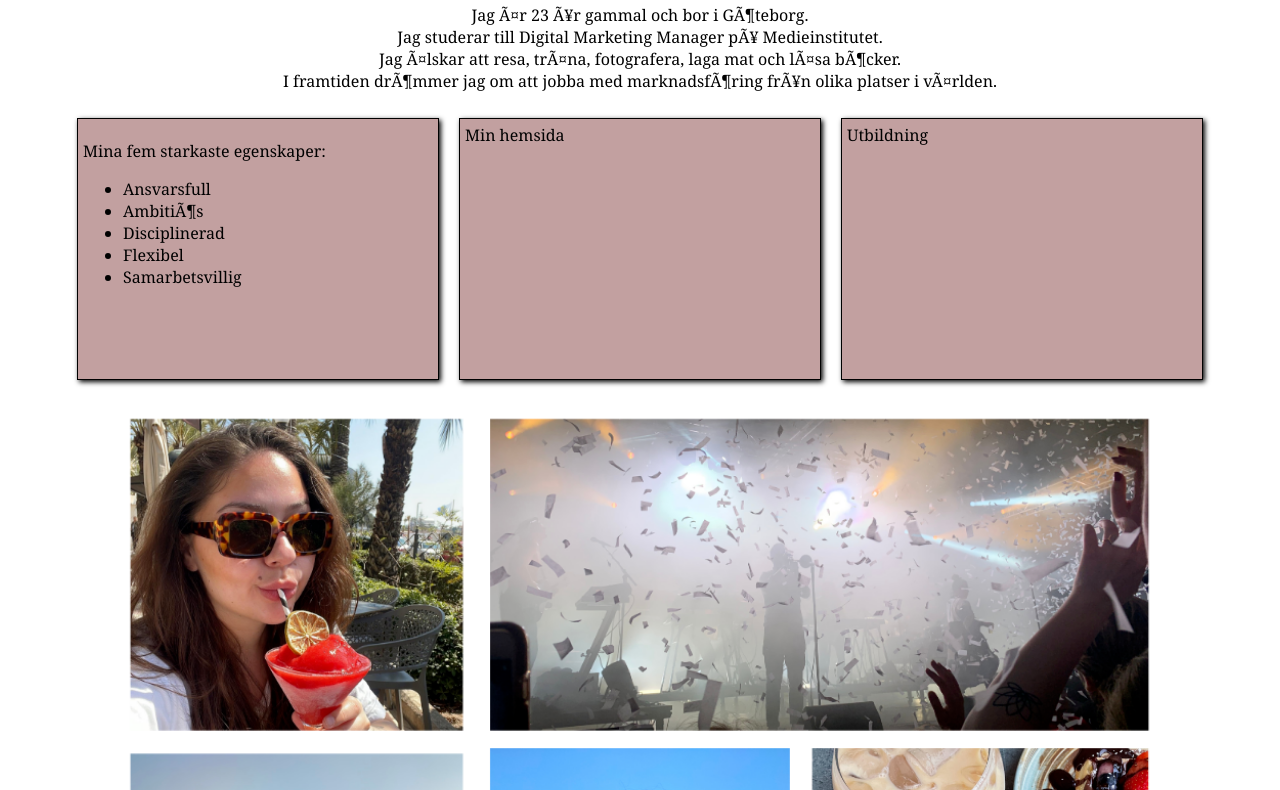
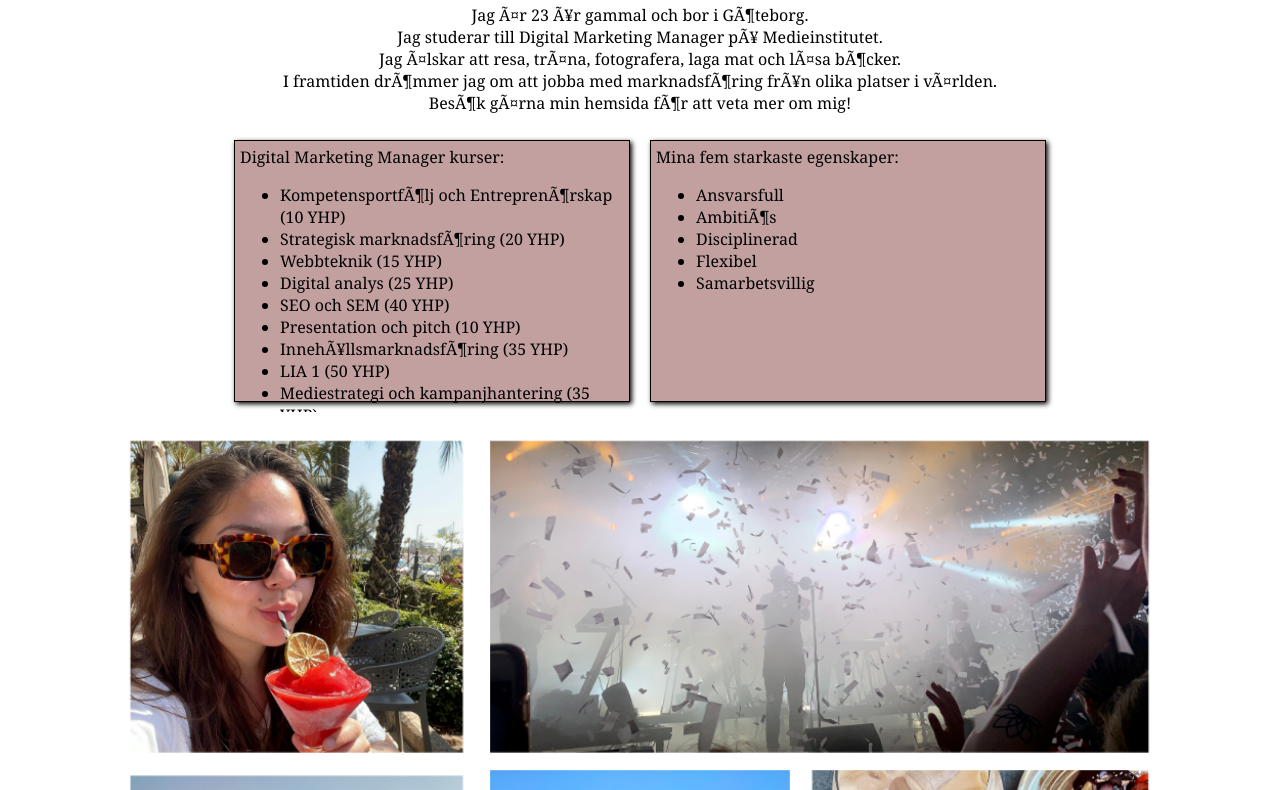
Before and after one commit to emmallopez/cv, a plain HTML site: page index.html in a window 1280 px wide. Shown: the part 161-951 px from the top of the page. Drawn offline with Linux system fonts and the light colour scheme.

Commit message:
Add files via upload
adds index and style

```diff
--- a/index.html
+++ b/index.html
@@ -13,8 +13,7 @@
     <meta charset="UTF-8">
     <meta> name="viewport" content="width=device-width, initial-scale=1.0"</meta>
     <title>Mitt CV</title>
-    <link> rel="icon" type="image/x-icon" href="/images/favicon.png"</link>
-    <link> rel="stylesheet" href="style.css"</link>
+    <link rel="icon" type="image/x-icon" href="/images/favicon.png"> rel="stylesheet" href="style.css"</link>
   </meta>
     </script>
 </head>
@@ -35,6 +34,7 @@
             <a href="index.html">Hem|</a>
             <a href="mittcv.html">Mitt CV |</a>
             <a href="portfolio.html">Portfolio |</a>
+            <a href="https://gardenia-ukulele-rmt7.squarespace.com/">Min hemsida |</a>
             <a href="kontakt.html">Kontakt |</a>
             <a href="https://www.linkedin.com/in/emma-lopez-3158ab237" target="_blank"> <i class="fa-brands fa-linkedin"></i></a>
         </nav>
@@ -49,14 +49,28 @@
             Jag studerar till Digital Marketing Manager på Medieinstitutet.
             Jag älskar att resa, träna, fotografera, laga mat och läsa böcker.
             I framtiden drömmer jag om att jobba med marknadsföring från olika platser i världen.
+            Besök gärna min hemsida för att veta mer om mig!
         </p>
 
     </div>
 
     <div class="box">
-
-    <div class="item">
-            <p>Mina fem starkaste egenskaper:</p>
+    <div class="item">Digital Marketing Manager kurser:
+            <ul>
+               <li>Kompetensportfölj och Entreprenörskap (10 YHP)</li>
+               <li>Strategisk marknadsföring (20 YHP)</li>
+               <li>Webbteknik (15 YHP)</li>
+               <li>Digital analys (25 YHP)</li>
+               <li>SEO och SEM (40 YHP)</li>
+               <li>Presentation och pitch (10 YHP)</li>
+               <li>Innehållsmarknadsföring (35 YHP)</li>
+               <li>LIA 1 (50 YHP)</li>
+               <li>Mediestrategi och kampanjhantering (35 YHP)</li>
+               <li>Examensarbete (30 YHP)</li>
+               <li>LIA 2 (50 YHP)</li>
+            </ul>
+    </div>
+    <div class="item">Mina fem starkaste egenskaper:
         <ul>
             <li>Ansvarsfull</li>
             <li>Ambitiös</li>
@@ -65,9 +79,6 @@
             <li>Samarbetsvillig</li>
         </ul>
     </div>
-         <div class="item">Min hemsida </div>
-         <div class="item">Utbildning</div>
-
     </div>
     <img src="Images/hejhej.png" class="center" style="width: 85%;">
 </main>
--- a/style.css
+++ b/style.css
@@ -31,8 +31,10 @@ main {
 }
 
 .item {
-  width: 350px;
+  width: 30%;
   height: 250px;
+  position: center;
+
   border: 1px solid rgb(0, 0, 0);
   background-color: rgb(194, 160, 160);
   padding: 5px;
@@ -52,7 +54,7 @@ main {
 .övrebox {
     background-color: rgb(194, 160, 160);
     border: rgb(0, 0, 0);
-    padding: 10px;
+    padding: 1px;
 }
 
 a {
```
Also changed, not shown: kontakt.html (+2 -0 lines), mittcv.html (+1 -0 lines), portfolio.html (+1 -1 lines). Lines whose indentation alone changed are shown as unchanged.
